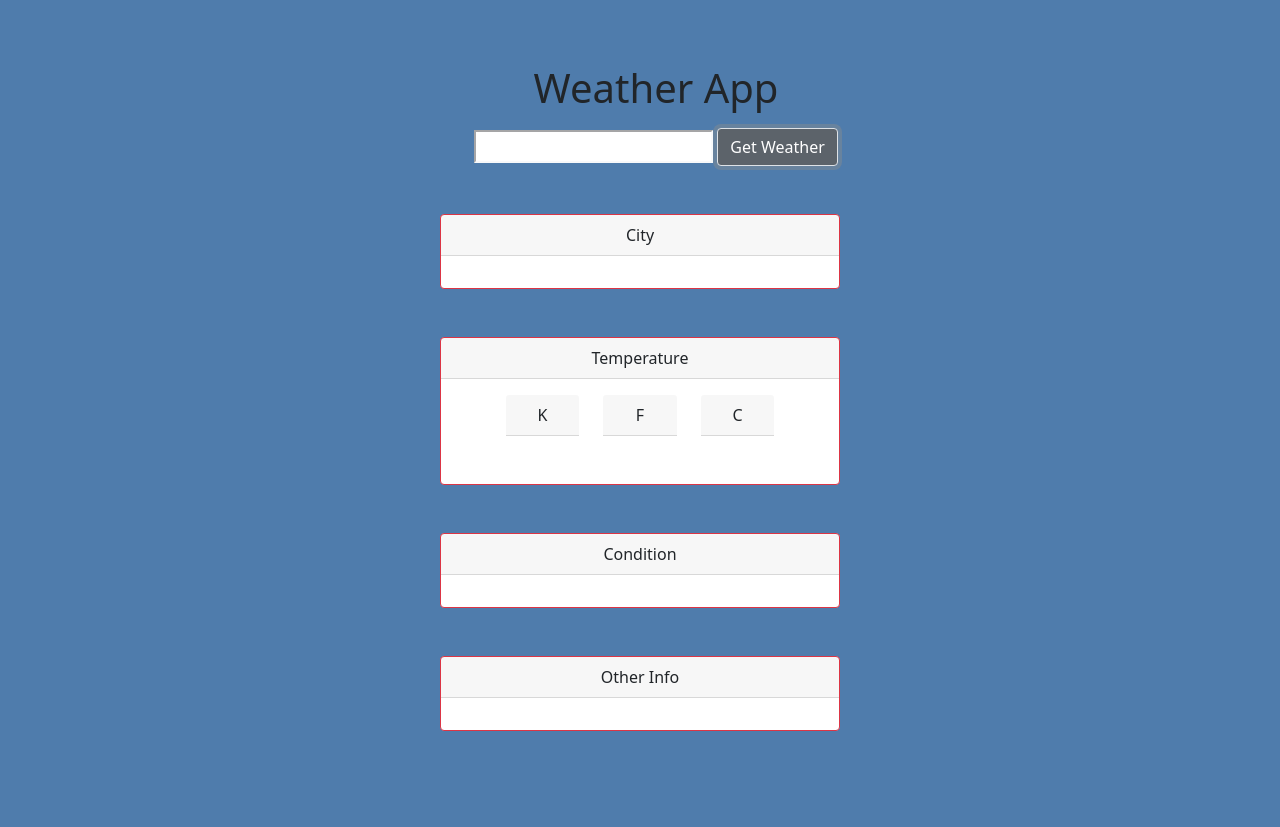
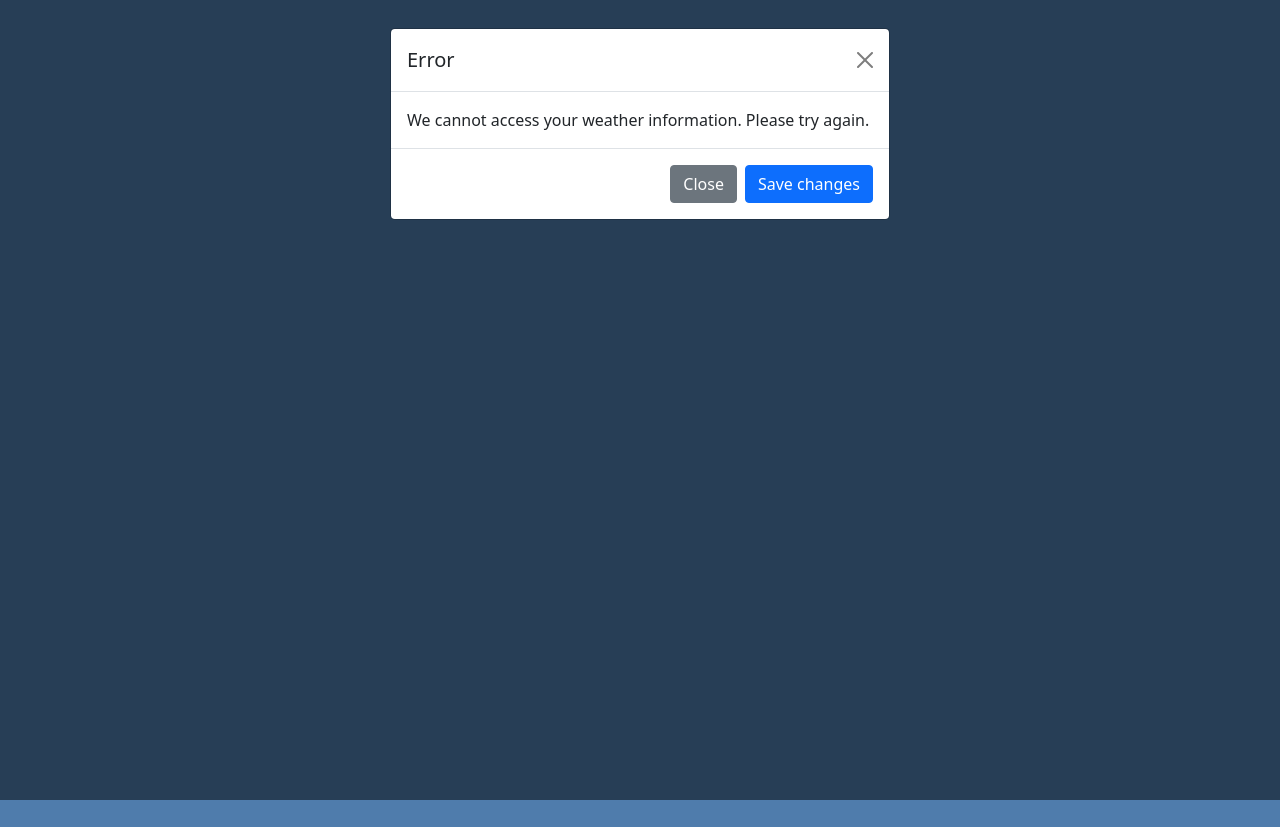
Before and after one commit to carljduff/weather-app, a website: page index.html in a window 1280 px wide. Both pictures are taken after a click on the button "Get Weather". After the commit the page ends 800 px from the top, so only its background shows below. Drawn offline with nearby package versions, Linux system fonts and the light colour scheme; no server answers.

Commit message:
update main.js

```diff
--- a/index.html
+++ b/index.html
@@ -8,7 +8,7 @@
     <link href="https://cdn.jsdelivr.net/npm/bootstrap@5.1.3/dist/css/bootstrap.min.css" rel="stylesheet" integrity="sha384-1BmE4kWBq78iYhFldvKuhfTAU6auU8tT94WrHftjDbrCEXSU1oBoqyl2QvZ6jIW3" crossorigin="anonymous">
     <link rel="stylesheet" href="/css/style.css">
 </head>
-<body>
+<body onload="init()">
 
    <div class="container d-flex justify-content-center">
 
@@ -77,12 +77,34 @@
         <div class="card-header other">
           Other Info
         </div>
-        <div class="card-body" id="other">
+        <div class="card-body" id="other-body">
+          <img id="image">
           </div>
         </div>
       </div>
   </div>
+
 </div>
+
+
+<div class="modal fade" id="myModal" tabindex="-1" aria-labelledby="exampleModalLabel" aria-hidden="true">
+  <div class="modal-dialog">
+    <div class="modal-content">
+      <div class="modal-header">
+        <h5 class="modal-title" id="exampleModalLabel">Error</h5>
+        <button type="button" class="btn-close" data-bs-dismiss="modal" aria-label="Close"></button>
+      </div>
+      <div class="modal-body">
+        We cannot access your weather information. Please try again.
+      </div>
+      <div class="modal-footer">
+        <button type="button" class="btn btn-secondary" data-bs-dismiss="modal">Close</button>
+        <button type="button" class="btn btn-primary">Save changes</button>
+      </div>
+    </div>
+  </div>
+</div>
+
 
 
 
--- a/js/main.js
+++ b/js/main.js
@@ -2,7 +2,11 @@ let cards = document.getElementById('card');
 let inputBox = document.getElementById('input');
 let pError = document.getElementById('error');
 let button = document.getElementById('button');
+var myModal = new bootstrap.Modal(document.getElementById('myModal'), {
+    keyboard: false
+  })
 let zipEntered = "";
+//let myModal = new bootstrap.Modal(document.getElementById('myModal'), options)
 inputBox.onblur = getZip;
 inputBox.onfocus = init;
 
@@ -17,17 +21,20 @@ function getZip() {
     zipEntered = zip;
 }
 
-let getAPI = async function() {
+async function getAPI() {
+    try {
     if (isNaN(inputBox.value) === true || inputBox.length < 5) {
         setInnerText('error', "Please enter a valid Zipcode.");
+        show(pError);
     } else {
         let weatherLink = `https://api.openweathermap.org/data/2.5/weather?zip=${zipEntered},us&appid=4f0c02c4f644627986534c8f5b3c43d2`;
         let response = await axios.get(weatherLink);
         let data = response.data;
         let condition = data.weather[0].main;
         let otherInfo = data.weather[0].icon;
-        let iconLink = "";
-        iconLink.src = `https://openweathermap.org/img/wn/${otherInfo}.png`
+        //let iconLink = `https://openweathermap.org/img/wn/${otherInfo}.png`;
+        let icon = document.getElementById("image");
+        let iconLink = `https://openweathermap.org/img/wn/${otherInfo}.png`;
         let kelvin = data.main.temp;
         let cityName = data.name;
         let celsius = (kelvin - 273.15)
@@ -37,10 +44,17 @@ let getAPI = async function() {
         setInnerText('fahrenheit', Math.round(fahrenheit));
         setInnerText('celsius', Math.round(celsius));
         setInnerText('condition', condition);
-        setInnerText('other', iconLink);
+        //setInnerText('other-body', iconLink);
+        let image = document.getElementById('other-body').appendChild(icon);
+        image.src = iconLink;
         show(cards);
         hide(pError);
+        myModal.hide();
     }
+} catch (e) {
+    myModal.show();
+    console.log(e);
+}
 }
 
 button.onclick = getAPI;
@@ -57,10 +71,3 @@ function show(variable) {
 function init() {
     hide(cards);
 }
-
-
-/*
-.catch(err => {
-    console.log(err.message);
-})
-*/
```
